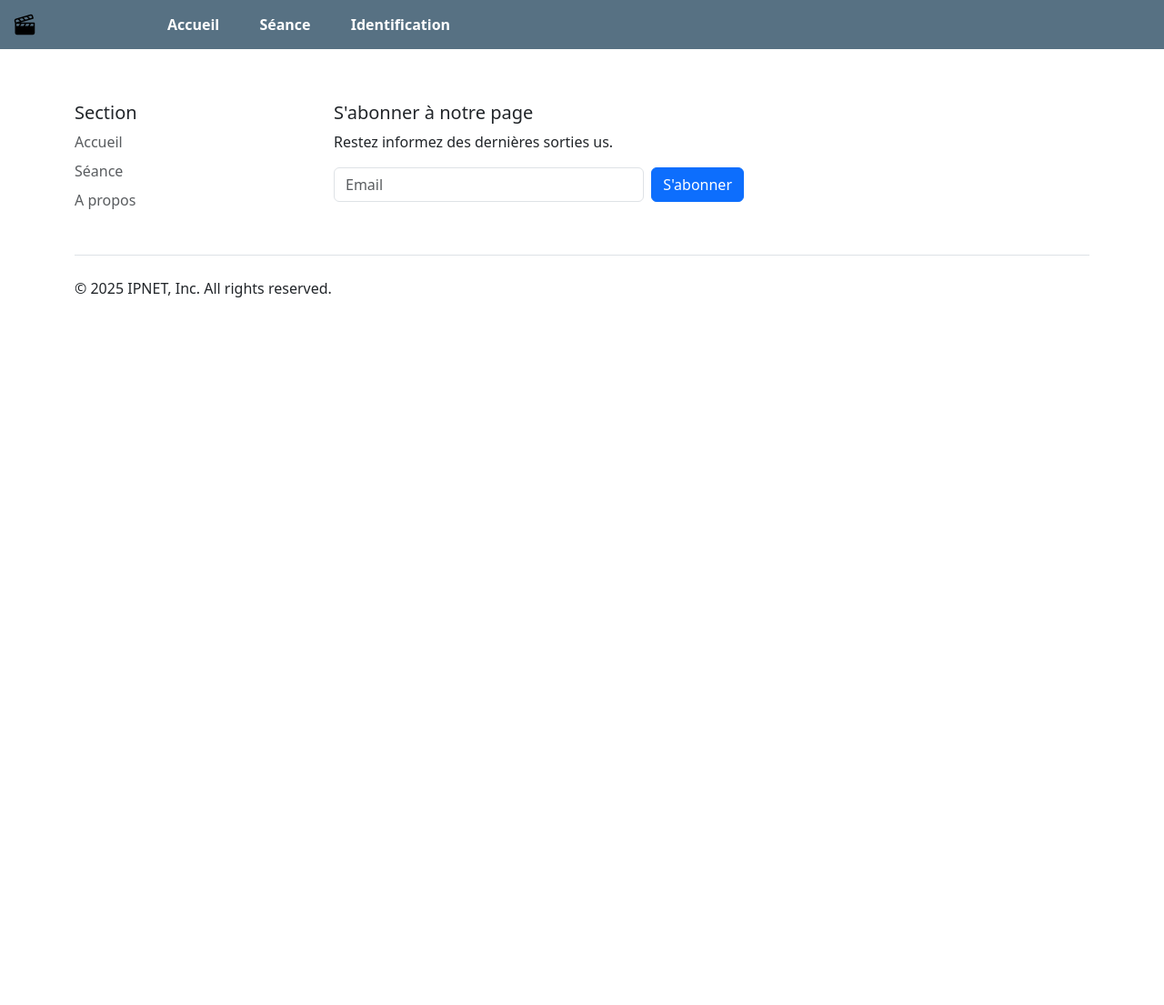
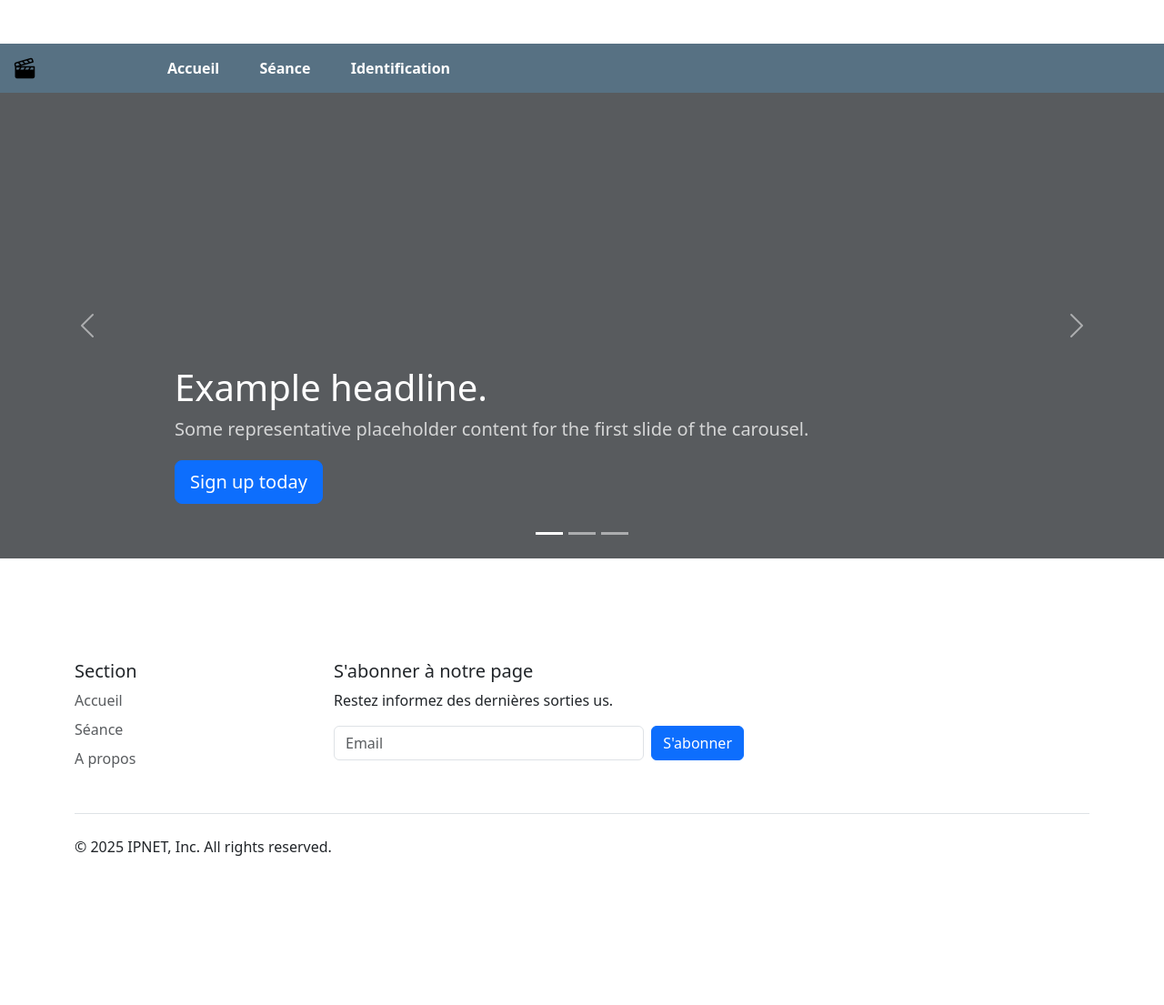
Before and after one commit to mood350/cinemania, a PHP site: page / in a window 1280 px wide. Shown: the whole page at 91% size. Before the commit the page ends 327 px from the top, so only its background shows below. Run offline with PHP 8.4, Linux system fonts and the light colour scheme; data that the repository does not hold is empty.

Commit message:
09-02-2025 KIGUI

```diff
--- a/Film/film.php
+++ b/Film/film.php
@@ -1,5 +1,4 @@
-<?php ;
-include '../db.php';
+<?php
 include 'nav.php';
 $id = $_GET['id'];
 try {
@@ -26,5 +25,8 @@ $film_titre = $film['titre'];
 </head>
 <body>
 <h1>ok</h1>
+
+
+
 </body>
 </html>
--- a/Film/traiter_ajout_film.php
+++ b/Film/traiter_ajout_film.php
@@ -1,5 +1,4 @@
 <?php
-include_once "../db.php";
 include 'nav.php';
 
 try {
--- /dev/null
+++ b/caroussel.php
@@ -0,0 +1,50 @@
+
+<main>
+<div id="myCarousel" class="carousel slide mb-6" data-bs-ride="carousel">
+    <div class="carousel-indicators">
+        <button type="button" data-bs-target="#myCarousel" data-bs-slide-to="0" class="active" aria-current="true" aria-label="Slide 1"></button>
+        <button type="button" data-bs-target="#myCarousel" data-bs-slide-to="1" aria-label="Slide 2"></button>
+        <button type="button" data-bs-target="#myCarousel" data-bs-slide-to="2" aria-label="Slide 3"></button>
+    </div>
+    <div class="carousel-inner">
+        <div class="carousel-item active">
+            <svg class="bd-placeholder-img" width="100%" height="800%" xmlns="http://www.w3.org/2000/svg" aria-hidden="true" preserveAspectRatio="xMidYMid slice" focusable="false"><rect width="100%" height="100%" fill="var(--bs-secondary-color)"/></svg>
+            <div class="container">
+                <div class="carousel-caption text-start">
+                    <h1>Example headline.</h1>
+                    <p class="opacity-75">Some representative placeholder content for the first slide of the carousel.</p>
+                    <p><a class="btn btn-lg btn-primary" href="#">Sign up today</a></p>
+                </div>
+            </div>
+        </div>
+        <div class="carousel-item">
+            <svg class="bd-placeholder-img" width="100%" height="100%" xmlns="http://www.w3.org/2000/svg" aria-hidden="true" preserveAspectRatio="xMidYMid slice" focusable="false"><rect width="100%" height="100%" fill="var(--bs-secondary-color)"/></svg>
+            <div class="container">
+                <div class="carousel-caption">
+                    <h1>Another example headline.</h1>
+                    <p>Some representative placeholder content for the second slide of the carousel.</p>
+                    <p><a class="btn btn-lg btn-primary" href="#">Learn more</a></p>
+                </div>
+            </div>
+        </div>
+        <div class="carousel-item">
+            <svg class="bd-placeholder-img" width="100%" height="100%" xmlns="http://www.w3.org/2000/svg" aria-hidden="true" preserveAspectRatio="xMidYMid slice" focusable="false"><rect width="100%" height="100%" fill="var(--bs-secondary-color)"/></svg>
+            <div class="container">
+                <div class="carousel-caption">
+                    <h1>3.</h1>
+                    <p>Some representative placeholder content for the second slide of the carousel.</p>
+                    <p><a class="btn btn-lg btn-primary" href="#">Learn more</a></p>
+                </div>
+            </div>
+        </div>
+    </div>
+    <button class="carousel-control-prev" type="button" data-bs-target="#myCarousel" data-bs-slide="prev">
+        <span class="carousel-control-prev-icon" aria-hidden="true"></span>
+        <span class="visually-hidden">Précédant</span>
+    </button>
+    <button class="carousel-control-next" type="button" data-bs-target="#myCarousel" data-bs-slide="next">
+        <span class="carousel-control-next-icon" aria-hidden="true"></span>
+        <span class="visually-hidden">Suivant</span>
+    </button>
+</div>
+</main>
--- a/index.css
+++ b/index.css
@@ -51,3 +51,86 @@ nav ul li a:hover {
     justify-items: center;
     margin-top: 10px;
 }
+
+/* GLOBAL STYLES
+-------------------------------------------------- */
+/* Padding below the footer and lighter body text */
+
+body {
+    padding-top: 3rem;
+    padding-bottom: 3rem;
+    color: rgb(var(--bs-tertiary-color-rgb));
+}
+
+
+/* CUSTOMIZE THE CAROUSEL
+-------------------------------------------------- */
+
+/* Carousel base class */
+.carousel {
+    margin-bottom: 4rem;
+}
+/* Since positioning the image, we need to help out the caption */
+.carousel-caption {
+    bottom: 3rem;
+    z-index: 10;
+}
+
+/* Declare heights because of positioning of img element */
+.carousel-item {
+    height: 32rem;
+}
+
+
+/* MARKETING CONTENT
+-------------------------------------------------- */
+
+/* Center align the text within the three columns below the carousel */
+.marketing .col-lg-4 {
+    margin-bottom: 1.5rem;
+    text-align: center;
+}
+/* rtl:begin:ignore */
+.marketing .col-lg-4 p {
+    margin-right: .75rem;
+    margin-left: .75rem;
+}
+/* rtl:end:ignore */
+
+
+/* Featurettes
+------------------------- */
+
+.featurette-divider {
+    margin: 5rem 0; /* Space out the Bootstrap <hr> more */
+}
+
+/* Thin out the marketing headings */
+/* rtl:begin:remove */
+.featurette-heading {
+    letter-spacing: -.05rem;
+}
+
+/* rtl:end:remove */
+
+/* RESPONSIVE CSS
+-------------------------------------------------- */
+
+@media (min-width: 40em) {
+    /* Bump up size of carousel content */
+    .carousel-caption p {
+        margin-bottom: 1.25rem;
+        font-size: 1.25rem;
+        line-height: 1.4;
+    }
+
+    .featurette-heading {
+        font-size: 50px;
+    }
+}
+
+@media (min-width: 62em) {
+    .featurette-heading {
+        margin-top: 7rem;
+    }
+}
--- a/index.php
+++ b/index.php
@@ -1,5 +1,6 @@
 <?php
 include 'nav.php';
+include 'caroussel.php';
 
 $bdd = new PDO('mysql:host=localhost; dbname=Cinema; charset=utf8', 'root', 'Prince@#2006');
 $film = $bdd->query("SELECT * FROM film");
@@ -27,8 +28,7 @@ $films = $film->fetchAll();
         </div>
     <?php } ?>
 </div>
-
-<?php include 'footer.php'; ?>
-
+<script src="assets/js/bootstrap.bundle.min.js"></script>
+<?php include 'footer.php';?>
 </body>
 </html>
--- a/nav.php
+++ b/nav.php
@@ -13,4 +13,6 @@
 <link rel="stylesheet" href="index.css">
 <link rel="stylesheet" href="identification.css">
 <link rel="stylesheet" href="assets/css/bootstrap.min.css">
-<link rel="stylesheet" href="./assets/bootstrap/css/le1.css">
+<link rel="stylesheet" href="./assets/css/le1.css">
+<script src="dist/js/bootstrap.bundle.min.js"></script>
+<script src="dist/js/bootstrap.bundle.js"></script>
```
Also changed, not shown: Film/ajouterfilm.php (+5 -5 lines), about.php (+14 -0 lines). Lines whose indentation alone changed are shown as unchanged.
